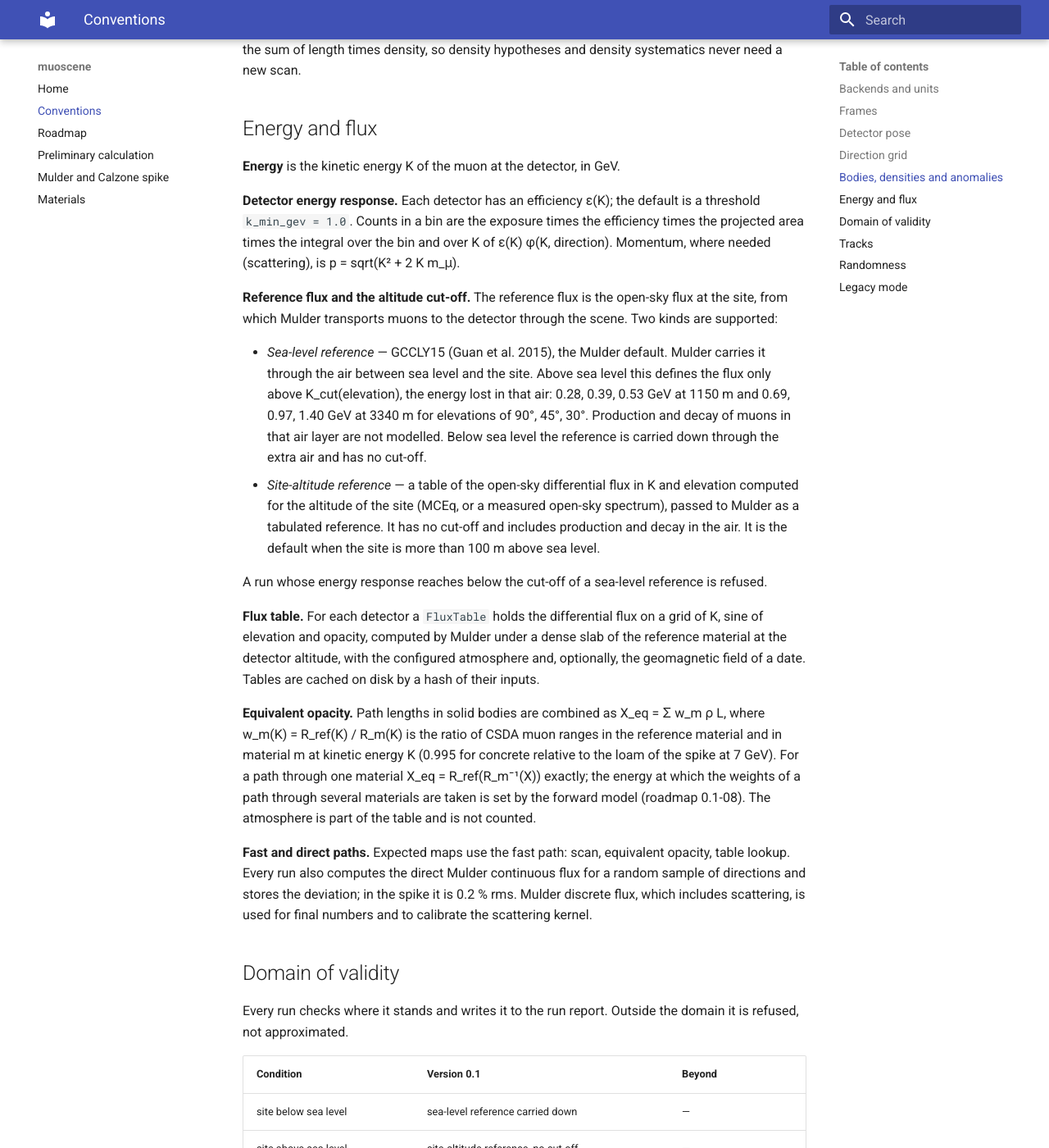
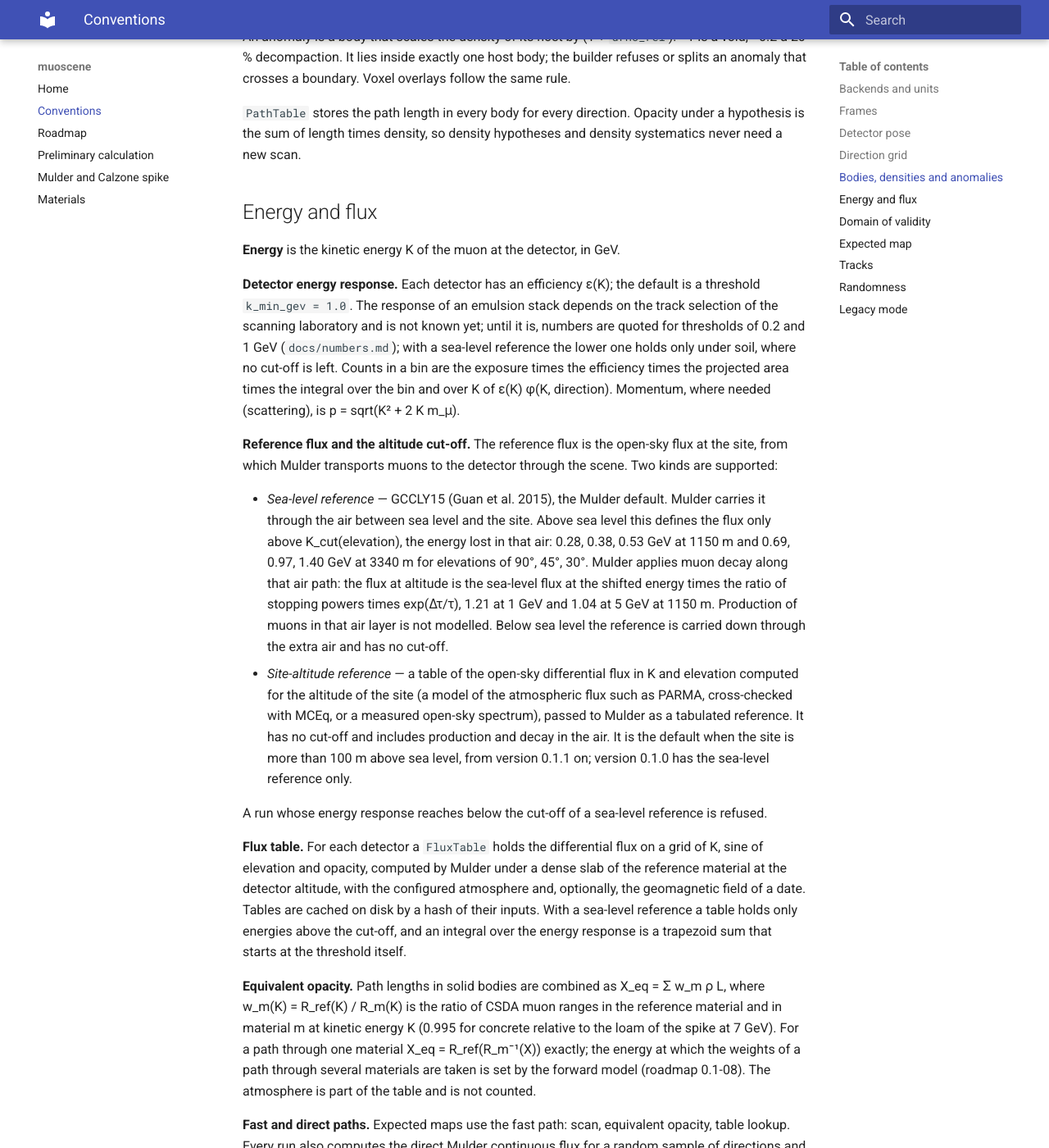
Before and after one commit to zhakansadykov/muoscene, an MkDocs documentation site: the page built from docs/conventions.md, in a window 1280 px wide and 1400 px high, scrolled down 2836 px. Shown: the whole window at 82% size. Built offline with MkDocs 1.6.1 and Material for MkDocs 9.7.7, drawn with Linux system fonts in a browser that asks for light colours; some of the changed text lies outside the part shown.

Commit message:
Conventions, revision 3: decay along the air path, two detector thresholds, site-altitude reference from 0.1.1

```diff
--- a/docs/conventions.md
+++ b/docs/conventions.md
@@ -1,6 +1,6 @@
 # Conventions
 
-Status: approved on 15 November 2026, after the Mulder and Calzone spike (`docs/notes/mulder.md`). Every module follows these rules; a change here is a breaking change and is recorded in `CHANGELOG.md`.
+Status: approved on 15 November 2026, after the Mulder and Calzone spike (`docs/notes/mulder.md`); revision 3 of 16 November 2026. Revision 2 (16 November): equivalent-opacity weights depend on energy, a soil is a mixture of skeleton and water. Revision 3 (16 November, after the review): decay along the air path, numbers quoted for two detector thresholds, the site-altitude reference from 0.1.1. Every module follows these rules; a change here is a breaking change, is made on purpose in a commit of its own and is recorded in `CHANGELOG.md`.
 
 ## Backends and units
 
@@ -77,16 +77,16 @@ An anomaly is a body that scales the density of its host by (1 + `drho_rel`):
 
 **Energy** is the kinetic energy K of the muon at the detector, in GeV.
 
-**Detector energy response.** Each detector has an efficiency ε(K); the default is a threshold `k_min_gev = 1.0`. Counts in a bin are the exposure times the efficiency times the projected area times the integral over the bin and over K of ε(K) φ(K, direction). Momentum, where needed (scattering), is p = sqrt(K² + 2 K m_μ).
+**Detector energy response.** Each detector has an efficiency ε(K); the default is a threshold `k_min_gev = 1.0`. The response of an emulsion stack depends on the track selection of the scanning laboratory and is not known yet; until it is, numbers are quoted for thresholds of 0.2 and 1 GeV (`docs/numbers.md`); with a sea-level reference the lower one holds only under soil, where no cut-off is left. Counts in a bin are the exposure times the efficiency times the projected area times the integral over the bin and over K of ε(K) φ(K, direction). Momentum, where needed (scattering), is p = sqrt(K² + 2 K m_μ).
 
 **Reference flux and the altitude cut-off.** The reference flux is the open-sky flux at the site, from which Mulder transports muons to the detector through the scene. Two kinds are supported:
 
-- *Sea-level reference* — GCCLY15 (Guan et al. 2015), the Mulder default. Mulder carries it through the air between sea level and the site. Above sea level this defines the flux only above K_cut(elevation), the energy lost in that air: 0.28, 0.39, 0.53 GeV at 1150 m and 0.69, 0.97, 1.40 GeV at 3340 m for elevations of 90°, 45°, 30°. Production and decay of muons in that air layer are not modelled. Below sea level the reference is carried down through the extra air and has no cut-off.
-- *Site-altitude reference* — a table of the open-sky differential flux in K and elevation computed for the altitude of the site (MCEq, or a measured open-sky spectrum), passed to Mulder as a tabulated reference. It has no cut-off and includes production and decay in the air. It is the default when the site is more than 100 m above sea level.
+- *Sea-level reference* — GCCLY15 (Guan et al. 2015), the Mulder default. Mulder carries it through the air between sea level and the site. Above sea level this defines the flux only above K_cut(elevation), the energy lost in that air: 0.28, 0.38, 0.53 GeV at 1150 m and 0.69, 0.97, 1.40 GeV at 3340 m for elevations of 90°, 45°, 30°. Mulder applies muon decay along that air path: the flux at altitude is the sea-level flux at the shifted energy times the ratio of stopping powers times exp(Δτ/τ), 1.21 at 1 GeV and 1.04 at 5 GeV at 1150 m. Production of muons in that air layer is not modelled. Below sea level the reference is carried down through the extra air and has no cut-off.
+- *Site-altitude reference* — a table of the open-sky differential flux in K and elevation computed for the altitude of the site (a model of the atmospheric flux such as PARMA, cross-checked with MCEq, or a measured open-sky spectrum), passed to Mulder as a tabulated reference. It has no cut-off and includes production and decay in the air. It is the default when the site is more than 100 m above sea level, from version 0.1.1 on; version 0.1.0 has the sea-level reference only.
 
 A run whose energy response reaches below the cut-off of a sea-level reference is refused.
 
-**Flux table.** For each detector a `FluxTable` holds the differential flux on a grid of K, sine of elevation and opacity, computed by Mulder under a dense slab of the reference material at the detector altitude, with the configured atmosphere and, optionally, the geomagnetic field of a date. Tables are cached on disk by a hash of their inputs.
+**Flux table.** For each detector a `FluxTable` holds the differential flux on a grid of K, sine of elevation and opacity, computed by Mulder under a dense slab of the reference material at the detector altitude, with the configured atmosphere and, optionally, the geomagnetic field of a date. Tables are cached on disk by a hash of their inputs. With a sea-level reference a table holds only energies above the cut-off, and an integral over the energy response is a trapezoid sum that starts at the threshold itself.
 
 **Equivalent opacity.** Path lengths in solid bodies are combined as X_eq = Σ w_m ρ L, where w_m(K) = R_ref(K) / R_m(K) is the ratio of CSDA muon ranges in the reference material and in material m at kinetic energy K (0.995 for concrete relative to the loam of the spike at 7 GeV). For a path through one material X_eq = R_ref(R_m⁻¹(X)) exactly; the energy at which the weights of a path through several materials are taken is set by the forward model (roadmap 0.1-08). The atmosphere is part of the table and is not counted.
 
@@ -99,12 +99,13 @@ Every run checks where it stands and writes it to the run report. Outside the do
 | Condition | Version 0.1 | Beyond |
 |---|---|---|
 | site below sea level | sea-level reference carried down | — |
-| site above sea level | site-altitude reference, no cut-off | — |
+| site above sea level | 0.1.0: sea-level reference, only above K_cut; from 0.1.1: site-altitude reference, no cut-off | — |
 | sea-level reference above sea level | allowed only above K_cut for all accepted directions | — |
 | opacity up to 3e4 g/cm² (about 100 m of rock) along accepted directions | continuous transport | — |
 | larger opacity | refused | tables in mixed mode, version 0.3 |
 | targets of a few metres and less | continuous transport, scattering not applied; the report gives the scattering factor measured for the configuration when available | discrete mode and a scattering kernel, version 0.3 |
 
+## Expected map
 
 `ExpectedMap` is an `xarray.Dataset` with dimensions `detector`, `hypothesis`, `ty`, `tx` (later `variant` for systematics):
 
```
